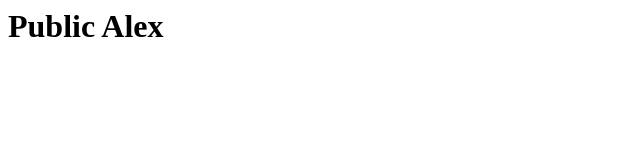
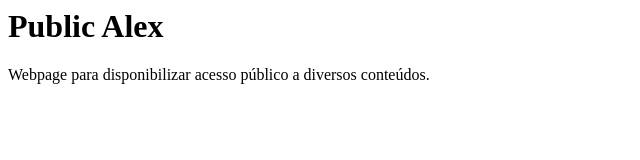
Before and after one commit to alexanderdevbr/public, a plain HTML site: page index.html in a window 1280 px wide. Shown: the whole page, without its empty margins (0-640 px from the left). Drawn offline with Linux system fonts and the light colour scheme.

Commit message:
Alteração do index.html

```diff
--- a/index.html
+++ b/index.html
@@ -4,5 +4,6 @@
     </head>
     <body>
         <h1>Public Alex</h1>
+        Webpage para disponibilizar acesso público a diversos conteúdos.
     </body>
 </html>
```
